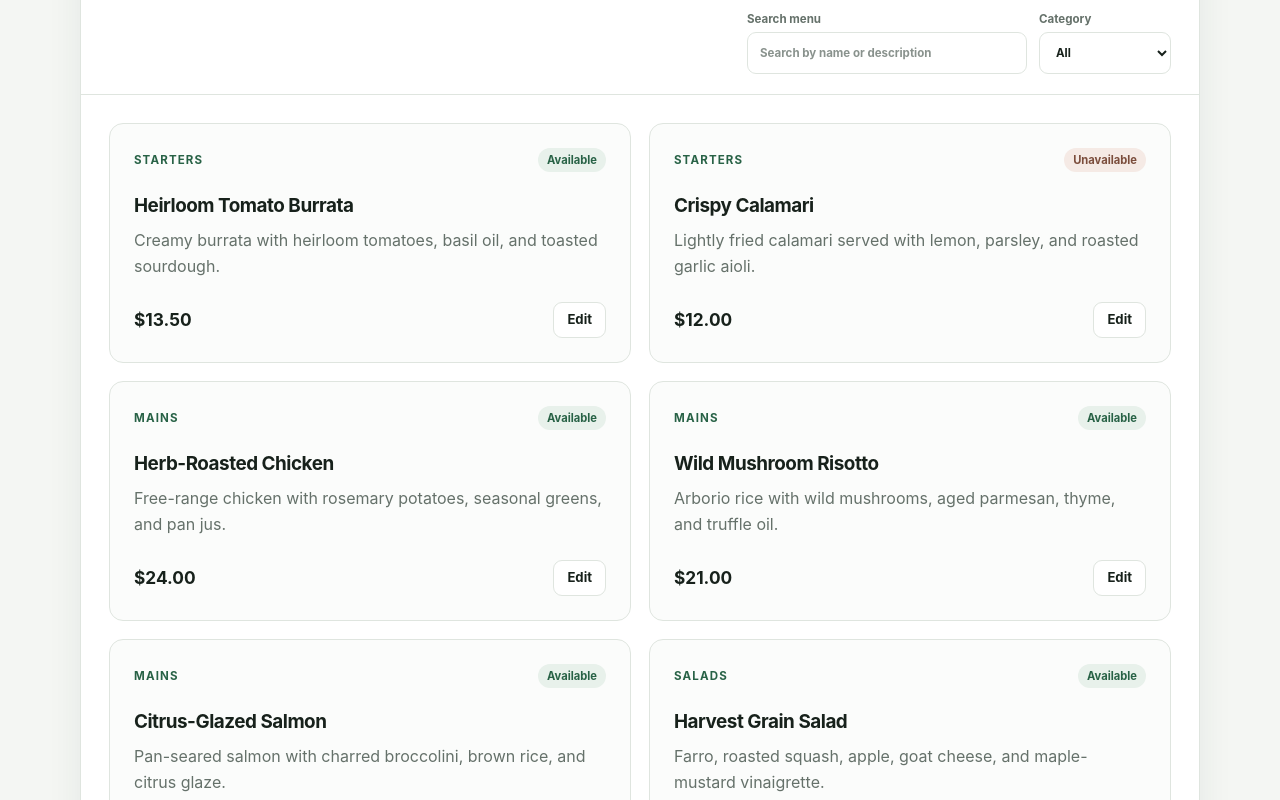
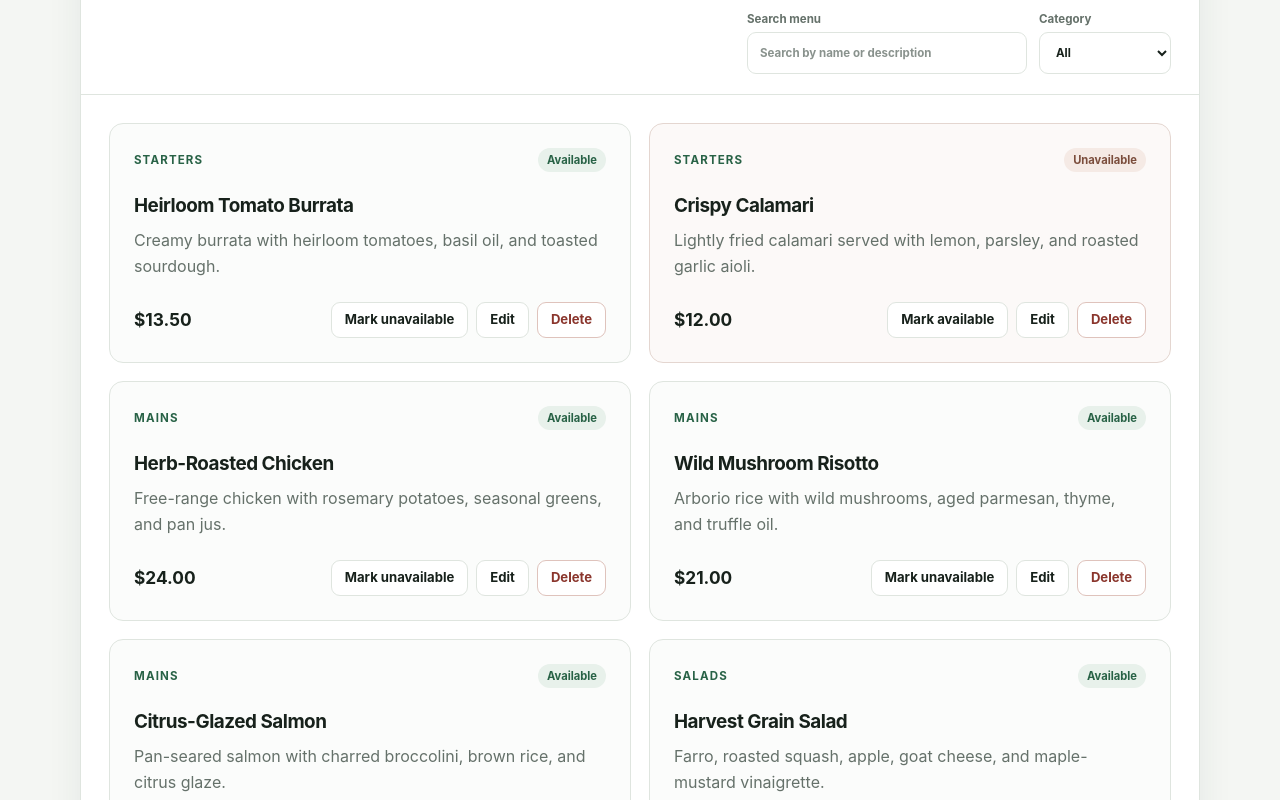
Before and after one commit to tadreebtech/MenuFlow, a React (Vite) app: page / in a window 1280 px wide. Shown: the part 680-1480 px from the top of the page. Built offline with nearby package versions, Linux system fonts and the light colour scheme.

Commit message:
US3.2 Availability and Delete

```diff
--- a/src/App.css
+++ b/src/App.css
@@ -188,6 +188,26 @@
 .button-secondary:hover {
   border-color: #bdc9c0;
   background: #f7f9f7;
+}
+
+.button-danger {
+  border-color: #dfc3bc;
+  color: #8a352c;
+  background: #ffffff;
+}
+
+.button-danger:hover {
+  border-color: #cda299;
+  background: #fcf4f2;
+}
+
+.button-danger-filled {
+  color: #ffffff;
+  background: #963e34;
+}
+
+.button-danger-filled:hover {
+  background: #7f3028;
 }
 
 .button-compact {
@@ -406,6 +426,11 @@
   background: #fbfcfb;
 }
 
+.menu-item-card.is-unavailable {
+  border-color: #e4d6d0;
+  background: #fcf9f8;
+}
+
 .menu-item-heading {
   display: flex;
   align-items: center;
@@ -456,8 +481,16 @@
   display: flex;
   align-items: center;
   justify-content: space-between;
+  flex-wrap: wrap;
   gap: 16px;
   margin-top: auto;
+}
+
+.menu-item-actions,
+.delete-confirmation-actions {
+  display: flex;
+  flex-wrap: wrap;
+  gap: 8px;
 }
 
 .menu-item-price {
@@ -465,6 +498,26 @@
   color: var(--color-ink);
   font-size: 1.08rem;
   font-weight: 750;
+}
+
+.delete-confirmation {
+  margin-top: 18px;
+  padding: 14px;
+  border: 1px solid #dfc3bc;
+  border-radius: 10px;
+  color: #692e27;
+  background: #fcf4f2;
+}
+
+.delete-confirmation p {
+  margin: 0;
+  font-size: 0.84rem;
+  line-height: 1.5;
+}
+
+.delete-confirmation-actions {
+  justify-content: flex-end;
+  margin-top: 12px;
 }
 
 .app-footer {
--- a/src/App.jsx
+++ b/src/App.jsx
@@ -24,7 +24,11 @@ function App() {
     menuItems.find((item) => item.id === editingItemId) ?? null
 
   const availableItemCount = menuItems.filter((item) => item.available).length
-  const categories = [...new Set(menuItems.map((item) => item.category))]
+  const itemCategories = [...new Set(menuItems.map((item) => item.category))]
+  const categories =
+    selectedCategory !== 'All' && !itemCategories.includes(selectedCategory)
+      ? [...itemCategories, selectedCategory]
+      : itemCategories
   const normalizedSearchQuery = searchQuery.trim().toLowerCase()
   const visibleItems = menuItems.filter((item) => {
     const matchesSearch =
@@ -72,6 +76,41 @@ function App() {
     }
 
     closeForm()
+  }
+
+  const handleAvailabilityChange = (itemId, available) => {
+    const itemToUpdate = menuItems.find((item) => item.id === itemId)
+
+    if (!itemToUpdate) {
+      return
+    }
+
+    setMenuItems((currentItems) =>
+      currentItems.map((item) =>
+        item.id === itemId ? { ...item, available } : item,
+      ),
+    )
+    setFeedback(
+      `“${itemToUpdate.name}” is now ${available ? 'available' : 'unavailable'}.`,
+    )
+  }
+
+  const handleDeleteItem = (itemId) => {
+    const itemToDelete = menuItems.find((item) => item.id === itemId)
+
+    if (!itemToDelete) {
+      return
+    }
+
+    setMenuItems((currentItems) =>
+      currentItems.filter((item) => item.id !== itemId),
+    )
+
+    if (editingItemId === itemId) {
+      closeForm()
+    }
+
+    setFeedback(`“${itemToDelete.name}” was deleted successfully.`)
   }
 
   return (
@@ -170,7 +209,12 @@ function App() {
           </div>
 
           <div className="content-panel">
-            <MenuList items={visibleItems} onEdit={openEditForm} />
+            <MenuList
+              items={visibleItems}
+              onEdit={openEditForm}
+              onToggleAvailability={handleAvailabilityChange}
+              onDelete={handleDeleteItem}
+            />
           </div>
         </section>
       </main>
--- a/src/components/MenuItemCard.jsx
+++ b/src/components/MenuItemCard.jsx
@@ -1,11 +1,17 @@
+import { useState } from 'react'
+
 const priceFormatter = new Intl.NumberFormat('en-US', {
   style: 'currency',
   currency: 'USD',
 })
 
-function MenuItemCard({ item, onEdit }) {
+function MenuItemCard({ item, onEdit, onToggleAvailability, onDelete }) {
+  const [isConfirmingDelete, setIsConfirmingDelete] = useState(false)
+
   return (
-    <article className="menu-item-card">
+    <article
+      className={`menu-item-card ${item.available ? '' : 'is-unavailable'}`}
+    >
       <div className="menu-item-heading">
         <p className="menu-item-category">{item.category}</p>
         <span
@@ -19,6 +25,17 @@ function MenuItemCard({ item, onEdit }) {
       <p className="menu-item-description">{item.description}</p>
       <div className="menu-item-footer">
         <p className="menu-item-price">{priceFormatter.format(item.price)}</p>
+        <div className="menu-item-actions">
+          <button
+            className="button button-secondary button-compact"
+            type="button"
+            onClick={() => onToggleAvailability(item.id, !item.available)}
+            aria-label={`${item.available ? 'Mark' : 'Restore'} ${item.name} ${
+              item.available ? 'unavailable' : 'as available'
+            }`}
+          >
+            {item.available ? 'Mark unavailable' : 'Mark available'}
+          </button>
           <button
             className="button button-secondary button-compact"
             type="button"
@@ -27,7 +44,45 @@ function MenuItemCard({ item, onEdit }) {
           >
             Edit
           </button>
+          <button
+            className="button button-danger button-compact"
+            type="button"
+            onClick={() => setIsConfirmingDelete(true)}
+            aria-label={`Delete ${item.name}`}
+          >
+            Delete
+          </button>
         </div>
+      </div>
+
+      {isConfirmingDelete && (
+        <div
+          className="delete-confirmation"
+          role="alert"
+          aria-label={`Confirm deletion of ${item.name}`}
+        >
+          <p>
+            Delete <strong>{item.name}</strong>? This action cannot be undone.
+          </p>
+          <div className="delete-confirmation-actions">
+            <button
+              className="button button-secondary button-compact"
+              type="button"
+              onClick={() => setIsConfirmingDelete(false)}
+              autoFocus
+            >
+              Cancel
+            </button>
+            <button
+              className="button button-danger-filled button-compact"
+              type="button"
+              onClick={() => onDelete(item.id)}
+            >
+              Confirm delete
+            </button>
+          </div>
+        </div>
+      )}
     </article>
   )
 }
--- a/src/components/MenuList.jsx
+++ b/src/components/MenuList.jsx
@@ -1,6 +1,6 @@
 import MenuItemCard from './MenuItemCard.jsx'
 
-function MenuList({ items, onEdit }) {
+function MenuList({ items, onEdit, onToggleAvailability, onDelete }) {
   if (items.length === 0) {
     return (
       <p className="menu-empty-state">
@@ -13,7 +13,12 @@ function MenuList({ items, onEdit }) {
     <ul className="menu-list">
       {items.map((item) => (
         <li key={item.id}>
-          <MenuItemCard item={item} onEdit={onEdit} />
+          <MenuItemCard
+            item={item}
+            onEdit={onEdit}
+            onToggleAvailability={onToggleAvailability}
+            onDelete={onDelete}
+          />
         </li>
       ))}
     </ul>
```
Lines whose indentation alone changed are shown as unchanged.
